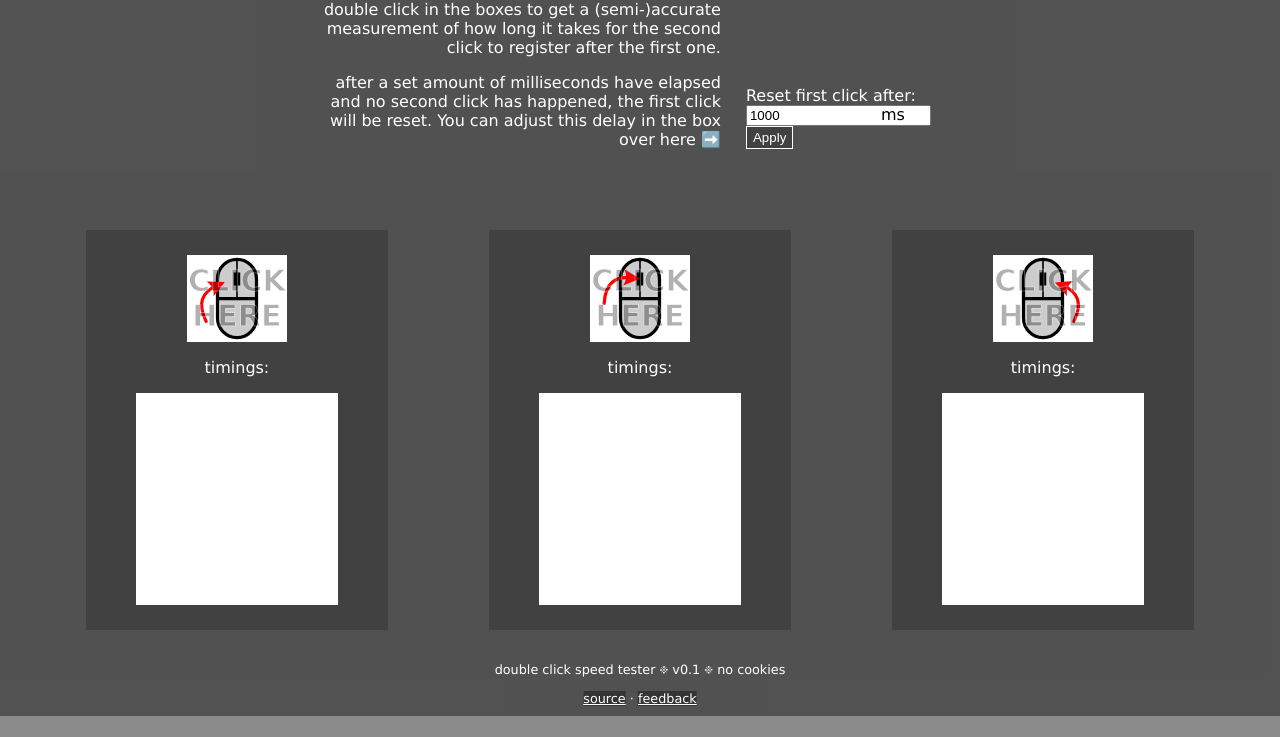
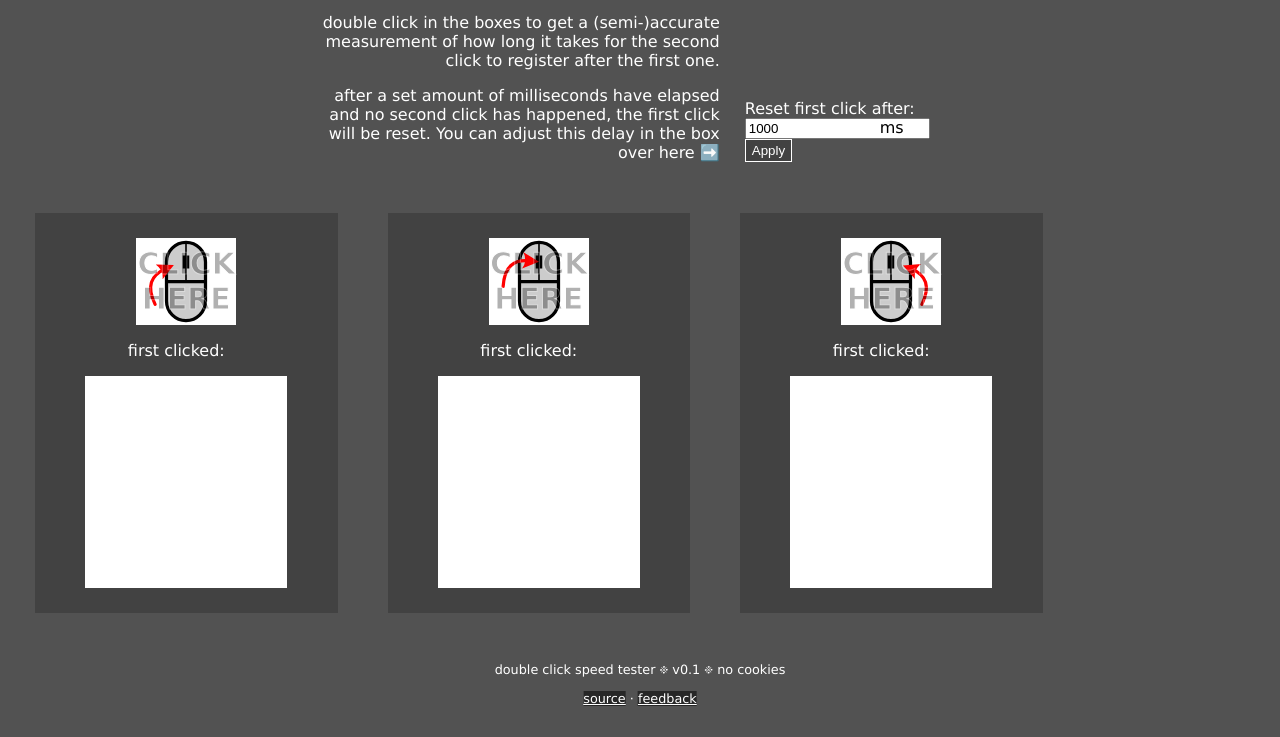
Before and after one commit to oleoleoleoleo/double-clickometer, a plain HTML site: page index.html in a window 1280 px wide. Shown: the part 84-821 px from the top of the page. Before the commit the page ends 800 px from the top, so only its background shows below. Drawn offline with Linux system fonts and the light colour scheme.

Commit message:
task: add first click indicator

```diff
--- a/index.html
+++ b/index.html
@@ -1,6 +1,5 @@
 <!DOCTYPE html>
 <html lang="en">
-
 <head>
     <meta charset="UTF-8" />
     <meta name="viewport" content="width=device-width, initial-scale=1.0" />
@@ -14,10 +13,9 @@
     <meta property="og:url" content="https://oleoleoleoleo.github.io/double-clickometer">
     <link rel="icon" href="./assets/favicon.svg" type="image/svg+xml">
     <link rel="stylesheet" href="./styles/styles.css" />
-    <script defer src="./js/script.js?v=0.1"></script>
+    <script defer src="./js/script.js?v=0.2"></script>
     <title>double clickometer</title>
 </head>
-
 <body>
     <header class="page-header">
         <h1 class="page-title fat">double clickometer</h1>
@@ -48,22 +46,23 @@
         <div class="left-click-container click-container">
             <div class="click-box fat">
                 <img class="mouse-icon" src="assets/left-click.svg" />
+
             </div>
-            <p class="title">timings:</p>
+            <p>first clicked:<span class="live-icon">🔴</span></p>
             <div class="info-box"></div>
         </div>
         <div class="middle-click-container click-container">
             <div class="click-box fat">
                 <img class="mouse-icon" src="assets/middle-click.svg" />
             </div>
-            <p class="title">timings:</p>
+            <p>first clicked:<span class="live-icon">🔴</span></p>
             <div class="info-box"></div>
         </div>
         <div class="right-click-container click-container">
             <div class="click-box fat">
                 <img class="mouse-icon" src="assets/right-click.svg" />
             </div>
-            <p class="title">timings:</p>
+            <p>first clicked:<span class="live-icon">🔴</span></p>
             <div class="info-box"></div>
         </div>
     </div>
--- a/js/script.js
+++ b/js/script.js
@@ -37,6 +37,7 @@ const addClickListeners = (delay) => {
   [leftClick, middleClick, rightClick].forEach((container) => {
     let { containerEl, firstClickTime, eventName, timeoutRef } = container;
     const infoBox = containerEl.querySelector('.info-box');
+    const liveIcon = containerEl.querySelector('.live-icon');
 
     const previousClickBox = containerEl.querySelector('.click-box');
     const clonedClickBox = previousClickBox.cloneNode(true);
@@ -49,9 +50,11 @@ const addClickListeners = (delay) => {
 
       if (!firstClickTime) {
         firstClickTime = performance.now();
+        liveIcon.classList.add('visible');
         timeoutRef = setTimeout(() => {
           if (firstClickTime) {
             firstClickTime = null;
+            liveIcon.classList.remove('visible');
           }
         }, delay);
         return;
@@ -61,6 +64,7 @@ const addClickListeners = (delay) => {
         createTextEl(`፠ ${(performance.now() - firstClickTime).toFixed(2)} ms`)
       );
       firstClickTime = null;
+      liveIcon.classList.remove('visible');
       clearTimeout(timeoutRef);
     });
   });
--- a/styles/styles.css
+++ b/styles/styles.css
@@ -1,9 +1,8 @@
     body,
-    html,
     a {
         padding: 0;
         margin: 0;
-        background-color: rgba(25, 25, 25, 0.5);
+        background-color: rgba(25, 25, 25, 0.75);
         width: 100vw;
         height: 100vh;
         color: white;
@@ -26,22 +25,18 @@
     }
 
     .page-header {
-        padding: 30px 60px;
         margin: auto;
-        max-width: 60%;
+        max-width: 50%;
 
         .page-title {
             text-align: center;
             font-weight: bold;
-            margin: 0;
         }
 
         .page-sub-header {
             display: flex;
             flex-direction: row;
-            justify-content: center;
             gap: 25px;
-
             align-items: flex-end;
 
             .description {
@@ -82,7 +77,6 @@
     .main-container {
         display: flex;
         flex-direction: row;
-        justify-content: space-evenly;
         padding: 35px;
         margin: auto;
         max-width: 1300px;
@@ -93,11 +87,18 @@
             display: flex;
             flex-direction: column;
             align-items: center;
-            justify-content: space-between;
             height: 50vh;
             width: 25%;
             padding: 25px;
             background-color: rgba(50, 50, 50, 0.5);
+
+            .live-icon {
+                visibility: hidden;
+
+                &.visible {
+                    visibility: visible;
+                }
+            }
 
             .click-box {
                 position: relative;
@@ -117,7 +118,7 @@
                     transform: scale(1.2);
                 }
 
-                &::before {
+                &::after {
                     color: black;
                     margin: auto;
                     content: 'CLICK HERE';
@@ -129,7 +130,6 @@
                     left: 50%;
                     transform: translate(-50%, -50%);
                     -webkit-text-stroke: 1px white;
-                    z-index: 20;
                     opacity: 0.3;
                 }
             }
```
